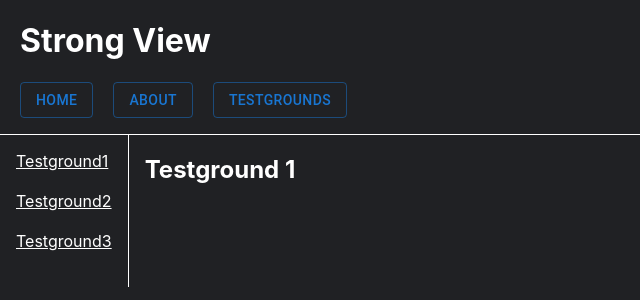
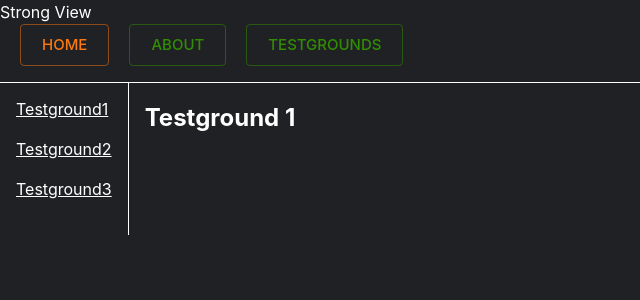
Before and after one commit to gustavosinacio/strong-view, a React (Create React App) app: page /testgrounds/1 in a window 1280 px wide. Shown: the top 300 px of the page, without its empty margins (0-640 px from the left). Built offline with nearby package versions, Linux system fonts and the light colour scheme.

Commit message:
Adds theme provider and initial theme configs

```diff
--- a/src/App.tsx
+++ b/src/App.tsx
@@ -1,12 +1,16 @@
-import { Button } from "@mui/material";
+import { Button, Typography, useTheme } from "@mui/material";
 import { Outlet } from "react-router-dom";
 
 import { Link } from "./App.styles";
 
 export function App() {
+  const theme = useTheme();
+
+  console.log(9821, theme);
+
   return (
     <div style={{}}>
-      <h1 style={{ marginLeft: "20px" }}>Strong View</h1>
+      <Typography>Strong View</Typography>
       <nav
         style={{
           borderBottom: "solid 1px",
@@ -15,13 +19,19 @@ export function App() {
       >
         <div style={{ marginLeft: "20px" }}>
           <Link to="/home">
-            <Button variant="outlined">Home</Button>
+            <Button size="large" variant="outlined" color="warning">
+              Home
+            </Button>
           </Link>
           <Link to="/about">
-            <Button variant="outlined">About</Button>
+            <Button size="large" variant="outlined" color="primary">
+              About
+            </Button>
           </Link>
           <Link to="/testgrounds">
-            <Button variant="outlined">Testgrounds</Button>
+            <Button size="large" variant="outlined" color="primary">
+              Testgrounds
+            </Button>
           </Link>
         </div>
       </nav>
--- a/src/index.tsx
+++ b/src/index.tsx
@@ -4,11 +4,15 @@ import "./index.css";
 
 import { BrowserRouter } from "react-router-dom";
 import { Router } from "./routes";
+import { ThemeProvider } from "@mui/material";
+import { theme } from "./theme";
 
 ReactDOM.render(
   <React.StrictMode>
     <BrowserRouter>
-      <Router />
+      <ThemeProvider theme={theme}>
+        <Router />
+      </ThemeProvider>
     </BrowserRouter>
   </React.StrictMode>,
   document.getElementById("root")
--- /dev/null
+++ b/src/theme.ts
@@ -0,0 +1,32 @@
+import { createTheme } from "@mui/material/styles";
+export const theme = createTheme({
+  palette: {
+    mode: "dark",
+    primary: {
+      main: "#308f00",
+    },
+    warning: {
+      light: "rgb(299 155 40)",
+      main: "#fa7910",
+      dark: "#da5910",
+    },
+  },
+  status: {
+    danger: "#faf910",
+  },
+  typography: {
+    fontFamily: [
+      "-apple-system",
+      "BlinkMacSystemFont",
+      '"Segoe UI"',
+      "Roboto",
+      '"Helvetica Neue"',
+      "Arial",
+      "sans-serif",
+      '"Apple Color Emoji"',
+      '"Segoe UI Emoji"',
+      '"Segoe UI Symbol"',
+    ].join(","),
+    fontSize: 14,
+  },
+});
```
Also changed, not shown: custom.d.ts (+16 -0 lines).
